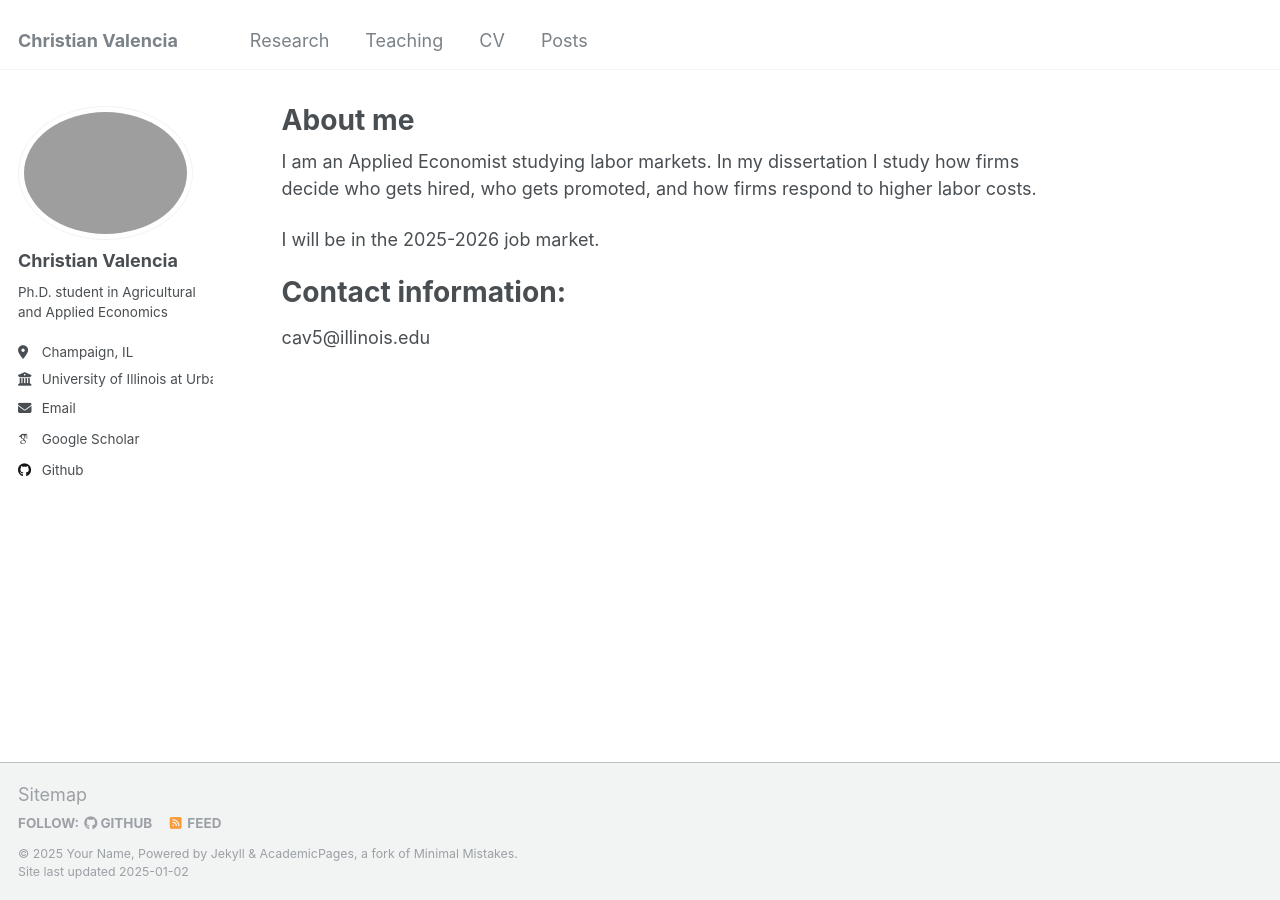
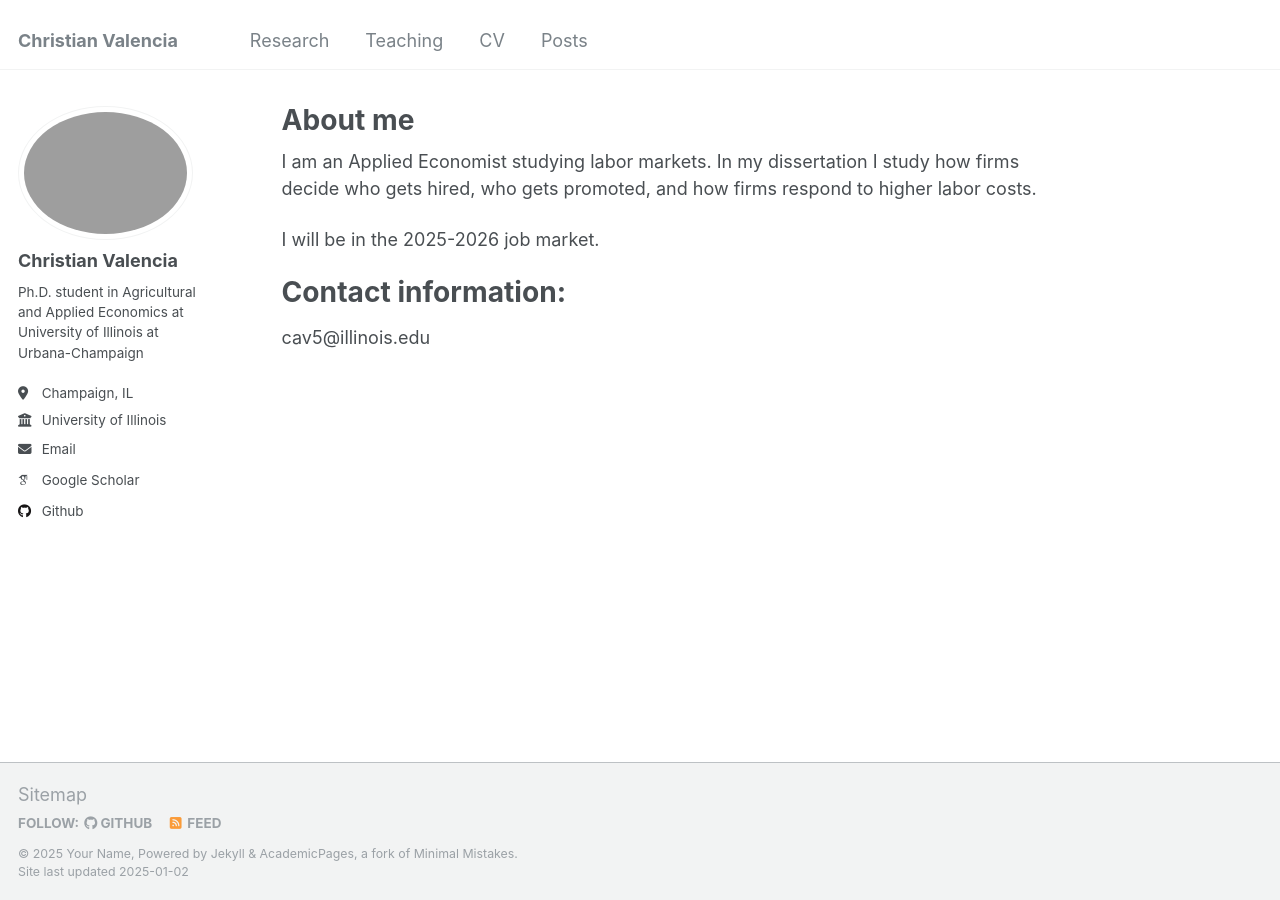
Before and after one commit to valenciac/valenciac.github.io, a Jekyll site: the page built from _pages/about.md, in a window 1280 px wide. Built offline with Jekyll 4.4.1, drawn with Linux system fonts in a browser that asks for light colours; some web fonts are replaced.

Commit message:
Update _config.yml

```diff
--- a/_config.yml
+++ b/_config.yml
@@ -24,9 +24,9 @@
   avatar           : "968tmc.png"
   name             : "Christian Valencia"
   pronouns         : # example: "she/her"
-  bio              : "Ph.D. student in Agricultural and Applied Economics"
+  bio              : "Ph.D. student in Agricultural and Applied Economics at University of Illinois at Urbana-Champaign"
   location         : "Champaign, IL"
-  employer         : "University of Illinois at Urbana-Champaign"
+  employer         : "University of Illinois"
   uri              : # URL
   email            : "cav5@illinois.edu"
 
```
